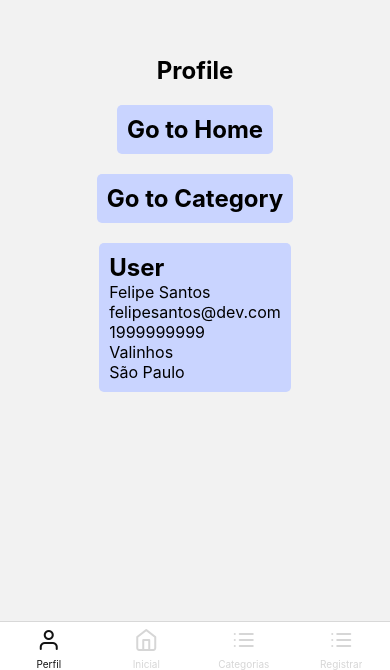
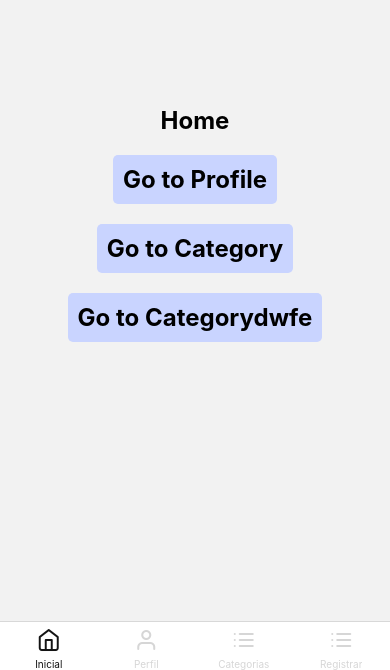
Before and after one commit to pedromonteir01/GP-mobile, a React Native app: screen / in a window 390 px wide. Shown: the part 174-844 px from the top of the page. Built offline with nearby package versions, Linux system fonts and the light colour scheme.

Commit message:
fix: companys page in Tab Routes and Tab Routes

```diff
--- a/src/routes/tab.routes.jsx
+++ b/src/routes/tab.routes.jsx
@@ -6,29 +6,13 @@ import Profile from "../screens/Profile";
 import Category from "../screens/Category";
 import { user } from "../data/Profile";
 import Register from "../screens/Register";
+import Companys from "../screens/Companys";
 
 const Tab = createBottomTabNavigator();
 
 const TabRoutes = () => {
   return (
     <Tab.Navigator screenOptions={{ headerShown: false }}>
-      <Tab.Screen
-        name="Profile"
-        component={Profile}
-        initialParams={{ data: user }}
-        options={{
-          tabBarIcon: ({ focused }) => (
-            <Feather
-              name="user"
-              size={24}
-              color={focused ? "#131313" : "#D6D6D6"}
-            />
-          ),
-          tabBarLabel: "Perfil",
-          tabBarActiveTintColor: "#131313",
-          tabBarInactiveTintColor: "#D6D6D6",
-        }}
-      />
       <Tab.Screen
         name="Home"
         component={Home}
@@ -47,8 +31,26 @@ const TabRoutes = () => {
       />
 
       <Tab.Screen
-        name="Category"
-        component={Category}
+        name="Profile"
+        component={Profile}
+        initialParams={{ data: user }}
+        options={{
+          tabBarIcon: ({ focused }) => (
+            <Feather
+              name="user"
+              size={24}
+              color={focused ? "#131313" : "#D6D6D6"}
+            />
+          ),
+          tabBarLabel: "Perfil",
+          tabBarActiveTintColor: "#131313",
+          tabBarInactiveTintColor: "#D6D6D6",
+        }}
+      />
+
+      <Tab.Screen
+        name="Companys"
+        component={Companys}
         options={{
           tabBarIcon: ({ focused }) => (
             <Feather
```
